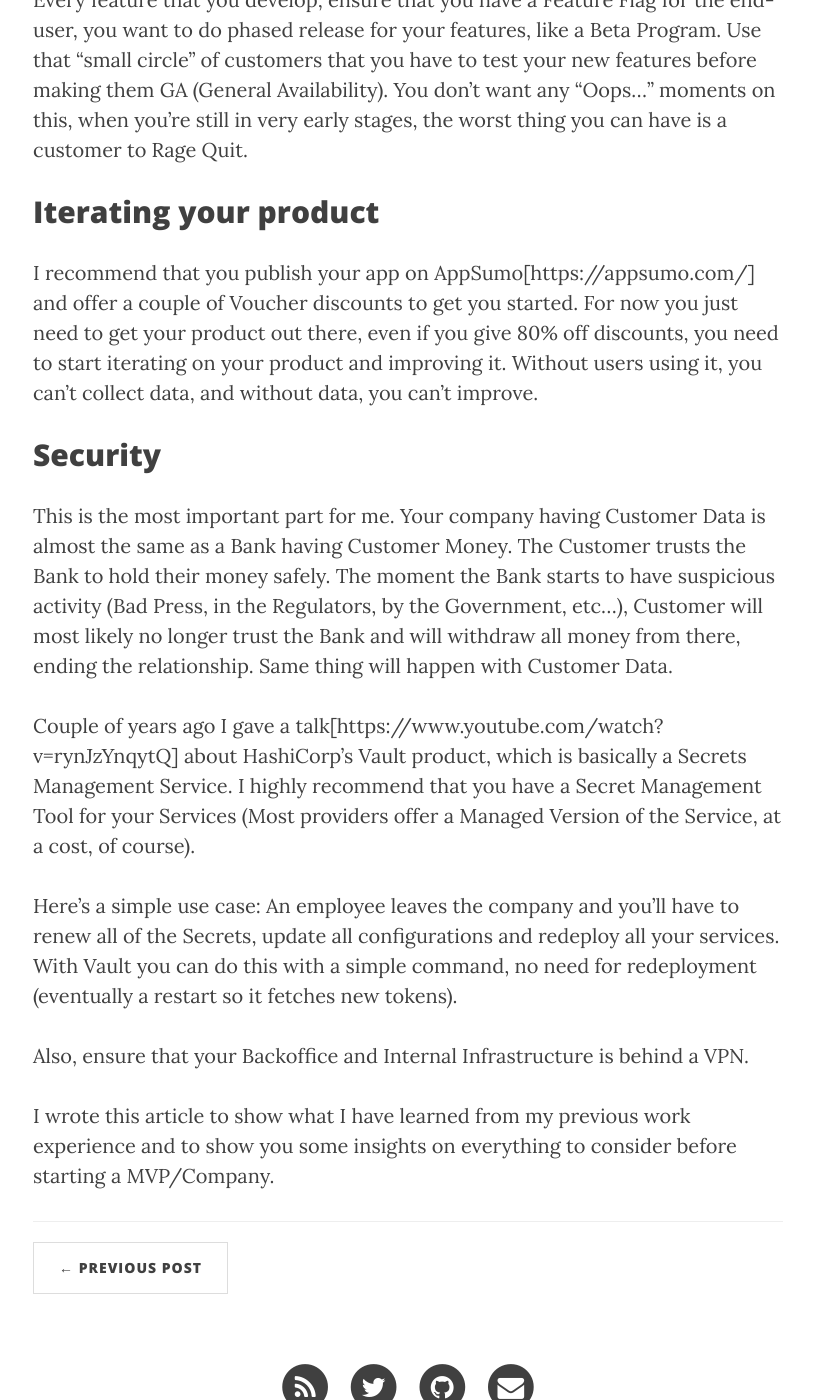
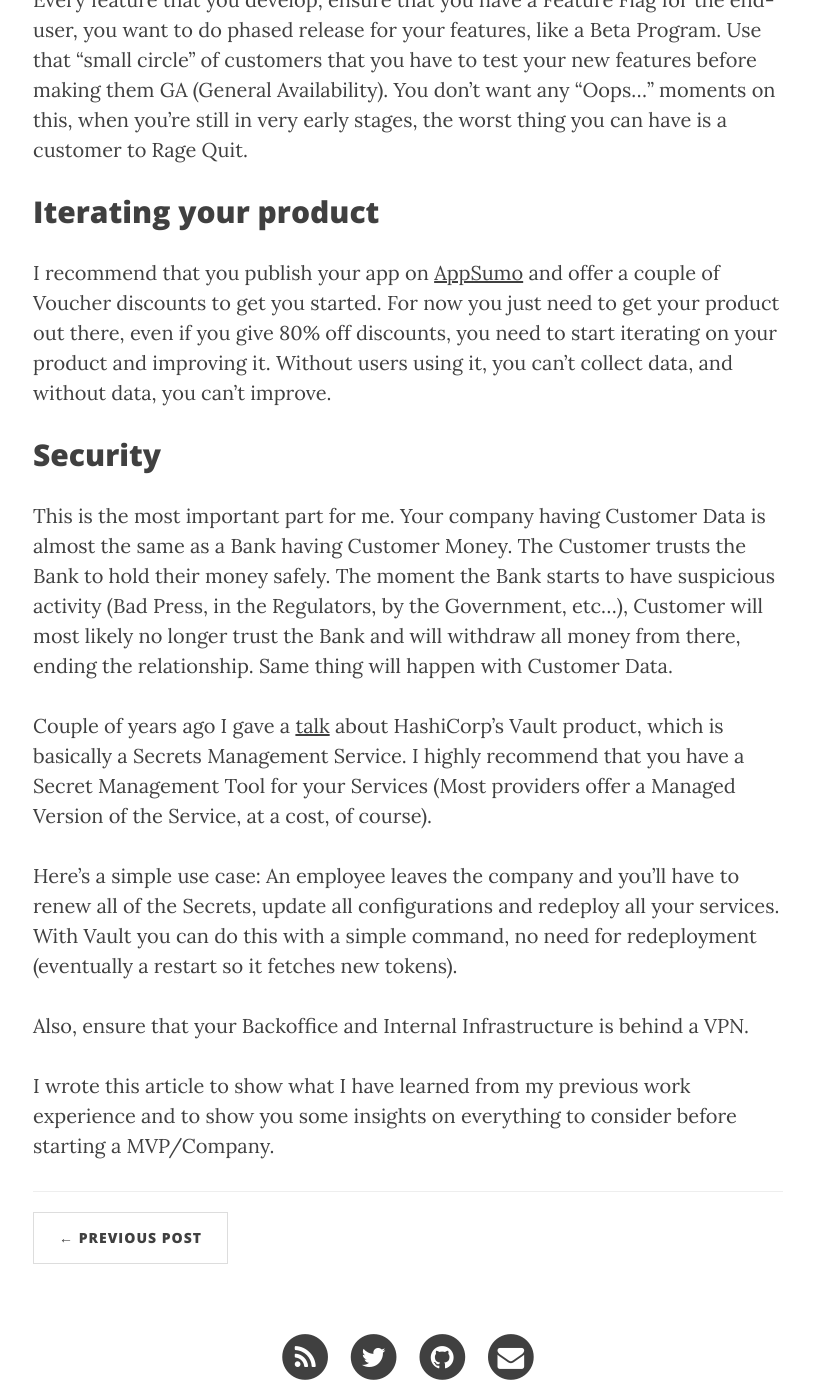
Before and after one commit to driverpt/driverpt.github.io, a Jekyll site: the page built from _posts/2020-06-02-tips-for-mvp.md, in a window 1280 px wide and 1400 px high, scrolled down 5126 px. Shown: the whole window, without its empty margins (232-1046 px from the left). Built offline with Jekyll 4.4.1, drawn with Linux system fonts in a browser that asks for light colours; nearby versions of some CDN libraries; comment, search, counter and statistics services are not loaded; some of the changed text lies outside the part shown.

Commit message:
Fix markdown links

````diff
--- a/_posts/2020-06-02-tips-for-mvp.md
+++ b/_posts/2020-06-02-tips-for-mvp.md
@@ -40,7 +40,7 @@ Lesson #2: Keep your feet on the Ground, don’t start flying until you have an
 ```
 
 Next Criteria would be to carefully analyze which Frameworks are you going to use. For example, I’ve developed 2 MVP’s using Kotlin + Spring Boot (JVM). Spring Ecosystem brings a whole lot of value out-of-the-box, you can very easily create an REST API + ORM (Hibernate).
-As a side note, there’s been a lot of buzz regarding ORM’s, especially Hibernate. Best advice i can give you about that is Don’t try to develop your own Framework, **YOU WANT TO FOCUS ON YOUR BUSINESS LOGIC**. Remember, The Business Case is what will bring you money, not Tech Stack, so again. **DON’T BE RELIGIOUS**.
+As a side note, there’s been a lot of buzz regarding ORM’s, especially Hibernate. Best advice i can give you about that is: Don’t try to develop your own Framework, **YOU WANT TO FOCUS ON YOUR BUSINESS LOGIC**. Remember, The Business Case is what will bring you money, not Tech Stack, so again. **DON’T BE RELIGIOUS**.
 
 ```
 Lesson #3: Focus on your Business Logic, not technicalities.
@@ -88,12 +88,12 @@ Google, Amazon, Digital Ocean, Openshift, Azure. Personally, I prefer Google's s
 Every feature that you develop, ensure that you have a Feature Flag for the end-user, you want to do phased release for your features, like a Beta Program. Use that “small circle” of customers that you have to test your new features before making them GA (General Availability). You don't want any "Oops..." moments on this, when you're still in very early stages, the worst thing you can have is a customer to Rage Quit.
 
 ## Iterating your product
-I recommend that you publish your app on AppSumo[https://appsumo.com/] and offer a couple of Voucher discounts to get you started. For now you just need to get your product out there, even if you give 80% off discounts, you need to start iterating on your product and improving it. Without users using it, you can’t collect data, and without data, you can’t improve.
+I recommend that you publish your app on [AppSumo](https://appsumo.com/) and offer a couple of Voucher discounts to get you started. For now you just need to get your product out there, even if you give 80% off discounts, you need to start iterating on your product and improving it. Without users using it, you can’t collect data, and without data, you can’t improve.
 
 ## Security
 This is the most important part for me. Your company having Customer Data is almost the same as a Bank having Customer Money. The Customer trusts the Bank to hold their money safely. The moment the Bank starts to have suspicious activity (Bad Press, in the Regulators, by the Government, etc...), Customer will most likely no longer trust the Bank and will withdraw all money from there, ending the relationship. Same thing will happen with Customer Data.
 
-Couple of years ago I gave a talk[https://www.youtube.com/watch?v=rynJzYnqytQ] about HashiCorp’s Vault product, which is basically a Secrets Management Service. I highly recommend that you have a Secret Management Tool for your Services (Most providers offer a Managed Version of the Service, at a cost, of course).
+Couple of years ago I gave a [talk](https://www.youtube.com/watch?v=rynJzYnqytQ) about HashiCorp’s Vault product, which is basically a Secrets Management Service. I highly recommend that you have a Secret Management Tool for your Services (Most providers offer a Managed Version of the Service, at a cost, of course).
 
 Here’s a simple use case: An employee leaves the company and you’ll have to renew all of the Secrets, update all configurations and redeploy all your services. With Vault you can do this with a simple command, no need for redeployment (eventually a restart so it fetches new tokens).
 
````
